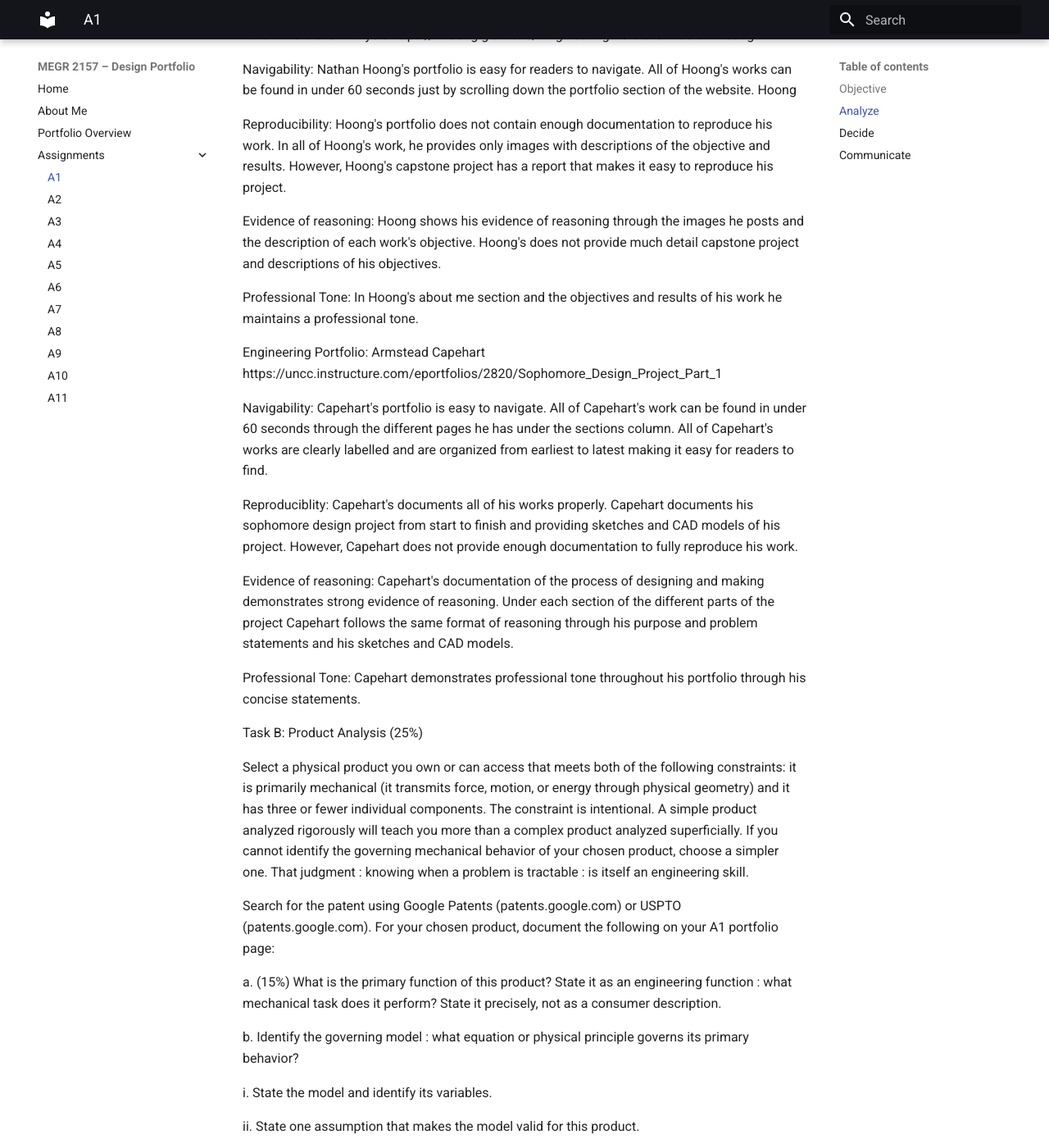
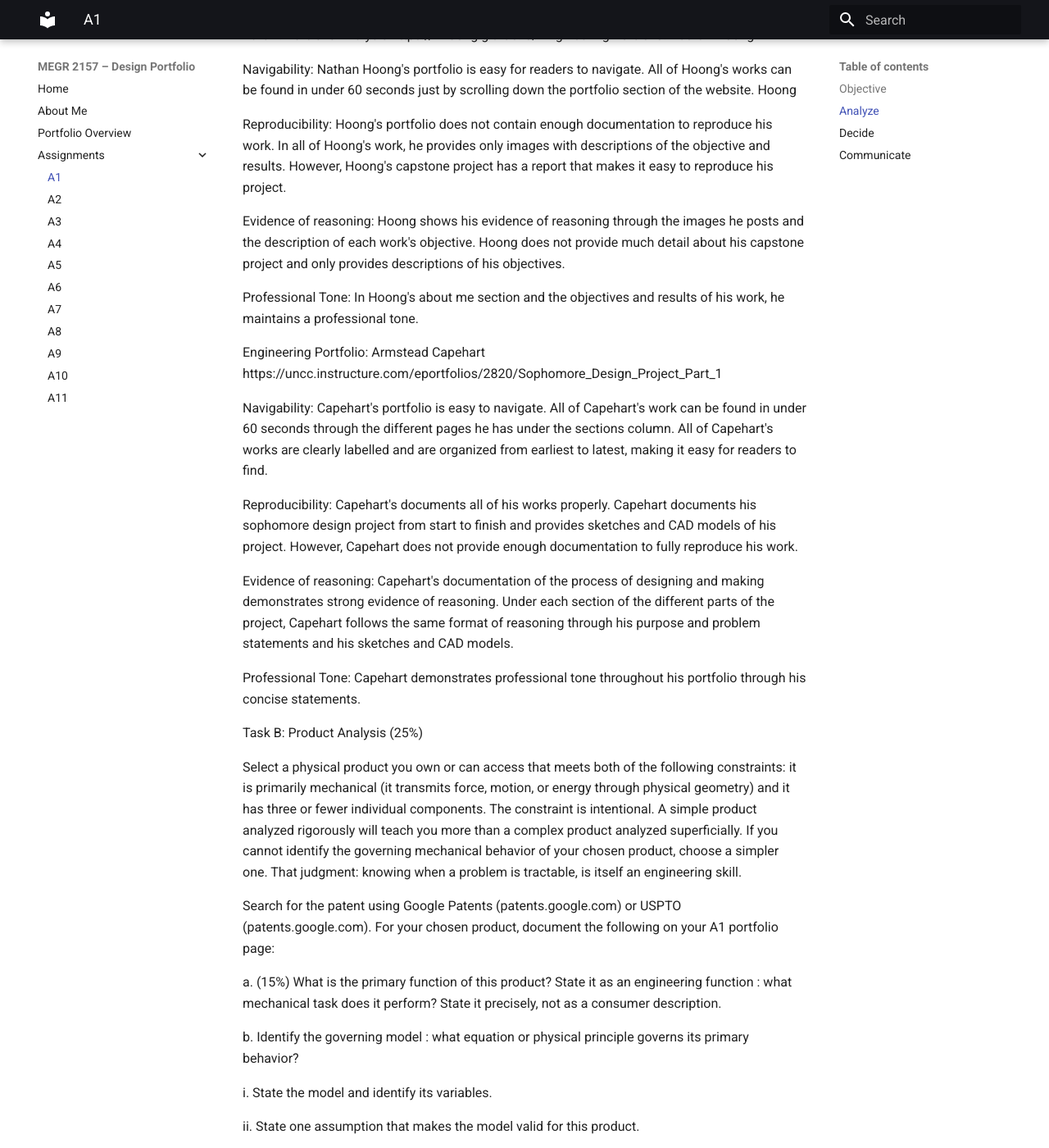
Before and after one commit to mbsibelius/megr2156-portfolio-mbs, an MkDocs documentation site: the page built from docs/assignments/A01/index.md, in a window 1280 px wide and 1400 px high, scrolled down 317 px. Shown: the whole window at 82% size. Built offline with MkDocs 1.6.1 and Material for MkDocs 9.7.7, drawn with Linux system fonts in a browser that asks for light colours; some of the changed text lies outside the part shown.

Commit message:
Fix typos and enhance clarity in index.md
Corrected typos and improved clarity in the documentation.

```diff
--- a/docs/assignments/A01/index.md
+++ b/docs/assignments/A01/index.md
@@ -15,29 +15,29 @@ Reproducibility:
 Hoong's portfolio does not contain enough documentation to reproduce his work. In all of Hoong's work, he provides only images with descriptions of the objective and results. However, Hoong's capstone project has a report that makes it easy to reproduce his project.
 
 Evidence of reasoning:
-Hoong shows his evidence of reasoning through the images he posts and the description of each work's objective. Hoong's does not provide much detail capstone project and descriptions of his objectives.
+Hoong shows his evidence of reasoning through the images he posts and the description of each work's objective. Hoong does not provide much detail about his capstone project and only provides descriptions of his objectives.
 
 Professional Tone:
-In Hoong's about me section and the objectives and results of his work he maintains a professional tone.
+In Hoong's about me section and the objectives and results of his work, he maintains a professional tone.
 
 Engineering Portfolio: Armstead Capehart
 https://uncc.instructure.com/eportfolios/2820/Sophomore_Design_Project_Part_1
 
 Navigability:
-Capehart's portfolio is easy to navigate. All of Capehart's work can be found in under 60 seconds through the different pages he has under the sections column. All of Capehart's works are clearly labelled and are organized from earliest to latest making it easy for readers to find.
+Capehart's portfolio is easy to navigate. All of Capehart's work can be found in under 60 seconds through the different pages he has under the sections column. All of Capehart's works are clearly labelled and are organized from earliest to latest, making it easy for readers to find.
 
-Reproduciblity:
-Capehart's documents all of his works properly. Capehart documents his sophomore design project from start to finish and providing sketches and CAD models of his project. However, Capehart does not provide enough documentation to fully reproduce his work.
+Reproducibility:
+Capehart's documents all of his works properly. Capehart documents his sophomore design project from start to finish and provides sketches and CAD models of his project. However, Capehart does not provide enough documentation to fully reproduce his work.
 
 Evidence of reasoning:
-Capehart's documentation of the process of designing and making demonstrates strong evidence of reasoning. Under each section of the different parts of the project Capehart follows the same format of reasoning through his purpose and problem statements and his sketches and CAD models.
+Capehart's documentation of the process of designing and making demonstrates strong evidence of reasoning. Under each section of the different parts of the project, Capehart follows the same format of reasoning through his purpose and problem statements and his sketches and CAD models.
 
 Professional Tone:
 Capehart demonstrates professional tone throughout his portfolio through his concise statements.
 
 Task B:  Product Analysis (25%)
 
-Select a physical product you own or can access that meets both of the following constraints: it is primarily mechanical (it transmits force, motion, or energy through physical geometry) and it has three or fewer individual components. The constraint is intentional. A simple product analyzed rigorously will teach you more than a complex product analyzed superficially. If you cannot identify the governing mechanical behavior of your chosen product, choose a simpler one. That judgment : knowing when a problem is tractable : is itself an engineering skill.
+Select a physical product you own or can access that meets both of the following constraints: it is primarily mechanical (it transmits force, motion, or energy through physical geometry) and it has three or fewer individual components. The constraint is intentional. A simple product analyzed rigorously will teach you more than a complex product analyzed superficially. If you cannot identify the governing mechanical behavior of your chosen product, choose a simpler one. That judgment: knowing when a problem is tractable, is itself an engineering skill.
 
 
 Search for the patent using Google Patents (patents.google.com) or USPTO (patents.google.com). For your chosen product, document the following on your A1 portfolio page:
@@ -62,10 +62,12 @@ ii.  Identify one design decision the original engineer made : something you can
 ## Decide
 
   Homepage Identity : Your homepage is the entry point to a professional engineering record. What does a visitor need to know immediately to understand what this portfolio contains, how it is organized, and what standard it holds itself to? Write one paragraph justifying your homepage content decisions in terms of your intended reader : not in terms of yourself. The About Me section covers who you are. The homepage covers what this portfolio is.
+This portfolio contains all my work completed during my MEGR 2157 course. All of my work is organized chronologically, from oldest to youngest, and follows the Analyze, Decide, and Communicate Format. This portfolio serves to document my work so all of my
 
 2.  One Intentional Customization : Identify one element of the template : color scheme, typography, logo, or section labels : and change it deliberately. Document what you changed, what requirement your change better satisfies, and why the template default did not meet that requirement. "I preferred it" is not a requirement. State the functional reason.
+I changed the primary color of the palette from green to black and removed the banner image to give the portfolio a professional look.
 
-3.  Your Documentation Standard : The template gives you the structure. You set the standard for what goes inside it. Write one sentence that defines the quality bar you are committing to for every assignment entry this semester. This is a self-imposed professional standard. You will be held to it. A student who writes a vague commitment will produce vague documentation all semester. Write the standard you actually intend to meet.
+4.  Your Documentation Standard : The template gives you the structure. You set the standard for what goes inside it. Write one sentence that defines the quality bar you are committing to for every assignment entry this semester. This is a self-imposed professional standard. You will be held to it. A student who writes a vague commitment will produce vague documentation all semester. Write the standard you actually intend to meet.
 
 
 ## Communicate
```
